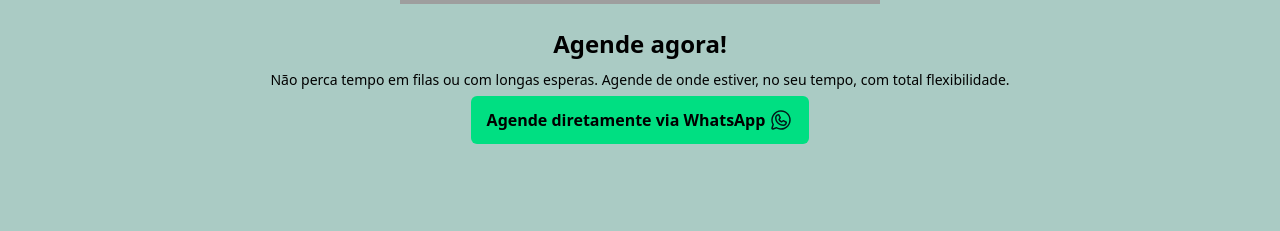
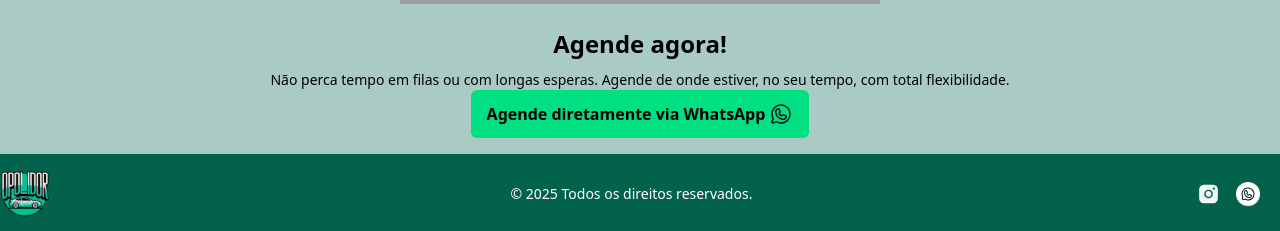
Before and after one commit to oi-Kaique/Opolidor, a React (Vite) app: page / in a window 1280 px wide. Shown: the part 4615-4846 px from the top of the page. Before the commit the page ends 4775 px from the top, so only its background shows below. Built offline with nearby package versions, Linux system fonts and the light colour scheme; grey boxes are pictures that could not be loaded.

Commit message:
Created-Footer

```diff
--- /dev/null
+++ b/src/contexts/Footer.tsx
@@ -0,0 +1,37 @@
+import ImageLogo from "../assets/logo.svg";
+import IconInstagram from "../assets/InstagramLogo.svg";
+import Whatsapp from "../assets/WhatsappLogo.svg";
+
+export function Footer() {
+  return (
+    <footer className="bg-[#03624C] text-white py-4">
+      <div className="container mx-auto flex  items-center justify-center">
+        <div className="flex items-center w-full justify-between">
+          <img src={ImageLogo} alt="Logo" className="h-12 mr-4" />
+          <p className="text-sm">© 2025 Todos os direitos reservados.</p>
+
+          <div className="flex">
+            <a
+              href="https://www.instagram.com/limpeza.e.organizacao/"
+              target="_blank"
+              rel="noopener noreferrer"
+            >
+              <img src={IconInstagram} alt="Instagram" className="h-6 mr-4" />
+            </a>
+            <a
+              href="https://wa.me/5511987654321"
+              target="_blank"
+              rel="noopener noreferrer"
+            >
+              <img
+                src={Whatsapp}
+                alt="WhatsApp"
+                className="h-6 mr-5 bg-white rounded-full p-1"
+              />
+            </a>
+          </div>
+        </div>
+      </div>
+    </footer>
+  );
+}
--- a/src/contexts/ServicesProducts.tsx
+++ b/src/contexts/ServicesProducts.tsx
@@ -10,7 +10,7 @@ export function ServicesProducts(){
       <h1 className="text-4xl font-semibold pt-2.5 pb-3">Serviços e produtos</h1>
 
       <div className="relative mb-6">
-        <img src={ImageCleaning} alt="Cleaning" className="w-120 hover:scale-1.1" />
+        <img src={ImageCleaning} alt="Cleaning" className="w-120 " />
         <div className="absolute bottom-4 left-4 flex flex-col items-start">
           <h2 className="text-white text-2xl font-semibold mb-2">Limpeza Completa</h2>
           <Button>Solicitar serviço</Button>
--- a/src/pages/Home.tsx
+++ b/src/pages/Home.tsx
@@ -3,6 +3,7 @@ import { useState } from "react";
 import { Button } from "../components/Button";
 import { BulletList } from "../contexts/BulletList";
 import { ServicesProducts } from "../contexts/ServicesProducts";
+import { Footer } from "../contexts/Footer";
 
 import ImageHero from "../assets/hero.svg";
 import ImageLogo from "../assets/logo.svg";
@@ -21,7 +22,7 @@ export function Home() {
   };
 
   return (
-    <div className="">
+    <div className="overflow-hidden">
       <section
         className="h-screen w-screen bg-cover bg-center bg-no-repeat bg-fixed relative"
         style={{ backgroundImage: `url(${ImageHero})` }}
@@ -64,9 +65,6 @@ export function Home() {
             }`}
           >
             <ul className="flex flex-col items-center gap-3">
-              <li className="cursor-pointer w-full p-2 text-black font-semibold hover:text-white">
-                Inicio
-              </li>
               <li className="cursor-pointer w-full p-2 text-black font-semibold hover:text-white">
                 Sobre nós
               </li>
@@ -163,7 +161,7 @@ export function Home() {
       <h2 className="font-bold text-2xl flex items-center justify-center! pb-2.5">
         Agende agora!
       </h2>
-      <p className="text-center text-sm pb-1.5">
+      <p className="text-center text-sm px-5">
         Não perca tempo em filas ou com longas esperas. Agende de onde estiver,
         no seu tempo, com total flexibilidade.
       </p>
@@ -172,6 +170,8 @@ export function Home() {
           Agende diretamente via WhatsApp <img src={Whatsap} alt="LogoWhats" />
         </Button>
       </div>
+
+      <Footer />
     </div>
   );
 }
```
Also changed, not shown: src/assets/InstagramLogo.svg (added).
